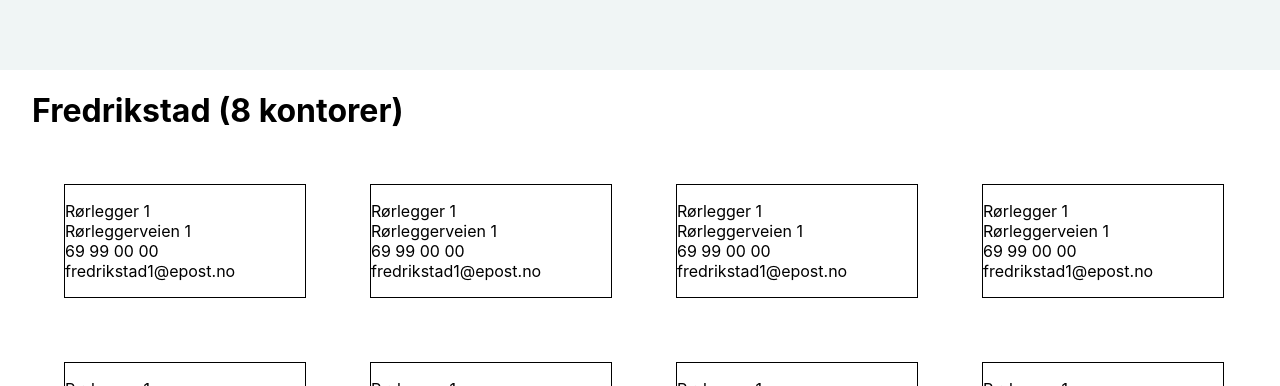
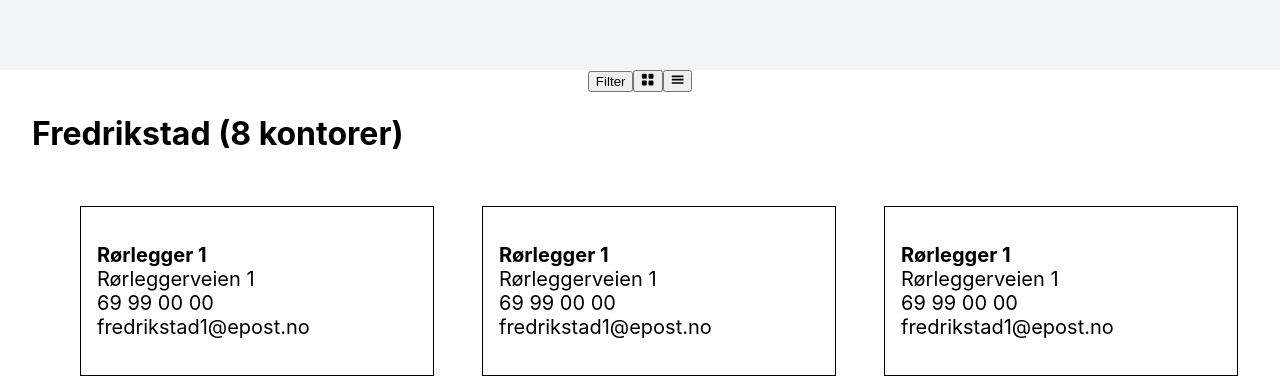
Before and after one commit to Snailey/WebapplikasjonerEksamen, a React (Create React App) app in the folder frontend/: page / in a window 1280 px wide. Shown: the part 414-800 px from the top of the page. Built offline with nearby package versions, Linux system fonts and the light colour scheme.

Commit message:
Added react-icons

```diff
--- a/frontend/package.json
+++ b/frontend/package.json
@@ -13,6 +13,7 @@
     "emotion-theming": "^10.0.27",
     "react": "^17.0.1",
     "react-dom": "^17.0.1",
+    "react-icons": "^4.1.0",
     "react-scripts": "^4.0.1",
     "styled-components": "^5.2.1",
     "web-vitals": "^0.2.4"
--- a/frontend/src/App.css
+++ b/frontend/src/App.css
@@ -52,7 +52,12 @@
 }
 .office{
   border: solid 1px black;
-  width: 15rem;
-  margin: 2rem;
+  width: 20rem;
+  margin-top: 2rem;
+  margin-left: 3rem;
+  padding: 1rem;
+}
 
+.office p{
+  font-size: 20px;
 }
--- a/frontend/src/pages/Offices.jsx
+++ b/frontend/src/pages/Offices.jsx
@@ -1,15 +1,17 @@
 import React from 'react';
 import { Heading } from '@chakra-ui/core';
 import styled from 'styled-components';
+import { BsFillGridFill } from 'react-icons/bs';
+import { GiHamburgerMenu } from 'react-icons/gi';
 
 const StyledWelcome = styled.section`
     display:block;
     width=100%;
     background-color: #f0f5f5;
     padding: 6em;
-    font:
 `;
 
+//test data
 const data = [
     {
         city:"Fredrikstad",
@@ -106,9 +108,14 @@ const  Offices = () =>
 (
     <>
       <StyledWelcome>
-        <Heading>Våre Kontorer</Heading>
+        <Heading fontSize="5em" fontFamily="''Heebo', sans-serif">Våre Kontorer</Heading>
       </StyledWelcome>
 
+    <div className="office-btns">
+        <button>Filter</button>
+        <button><BsFillGridFill/></button>
+        <button><GiHamburgerMenu/></button>
+    </div>
 
       {data.map((city) =>
         <div className="office-city">
@@ -116,7 +123,7 @@ const  Offices = () =>
             <div className="office-container">
             {city.offices.map((office) =>
                 <div className="office">
-                    <p><bold>{office.name}</bold><br/>
+                    <p><b>{office.name}</b><br/>
                     {office.Address}<br/>
                     {office.phone}<br/>
                     {office.email}</p>
```
Also changed, not shown: 1 other file (tests, documents, lock files or other folders).
